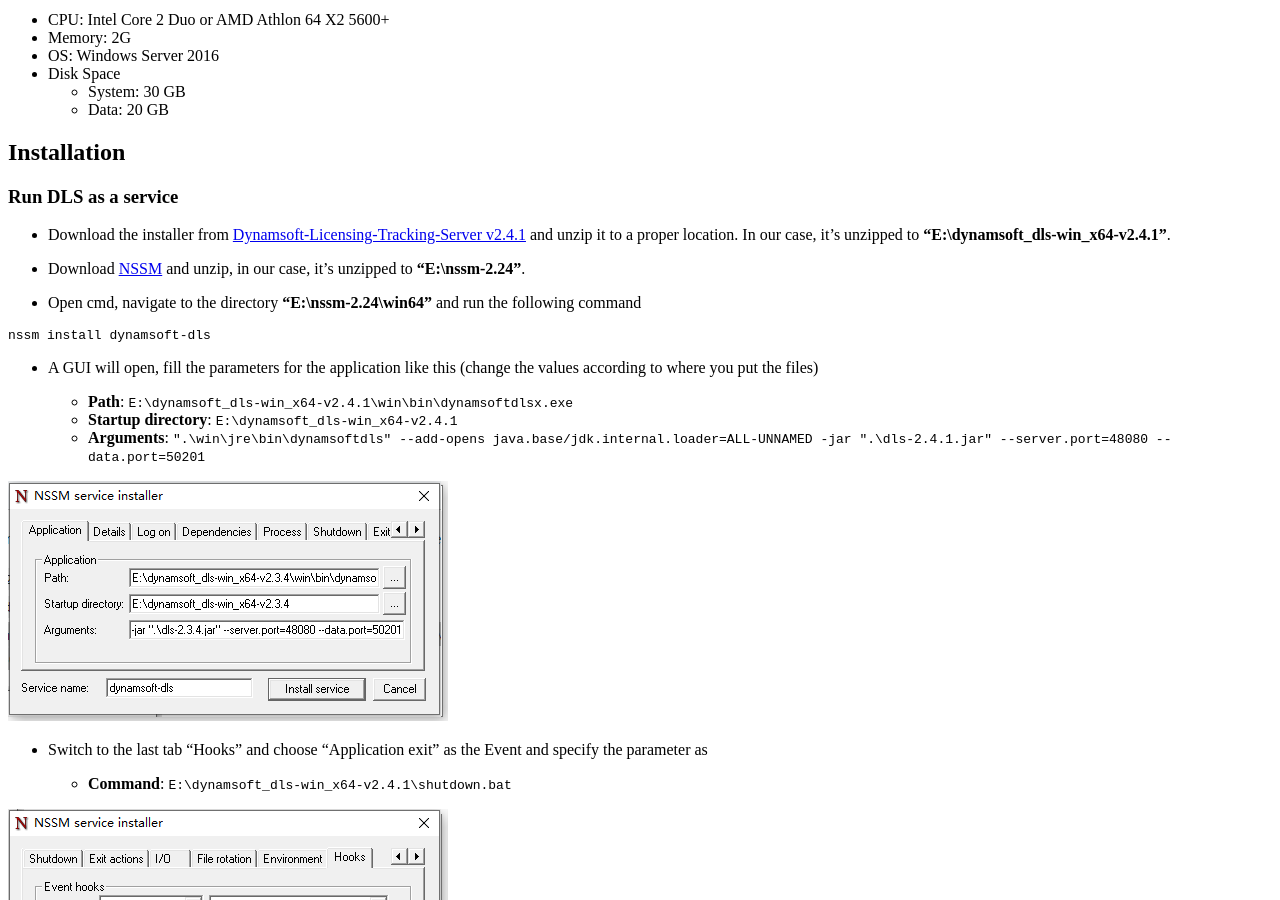
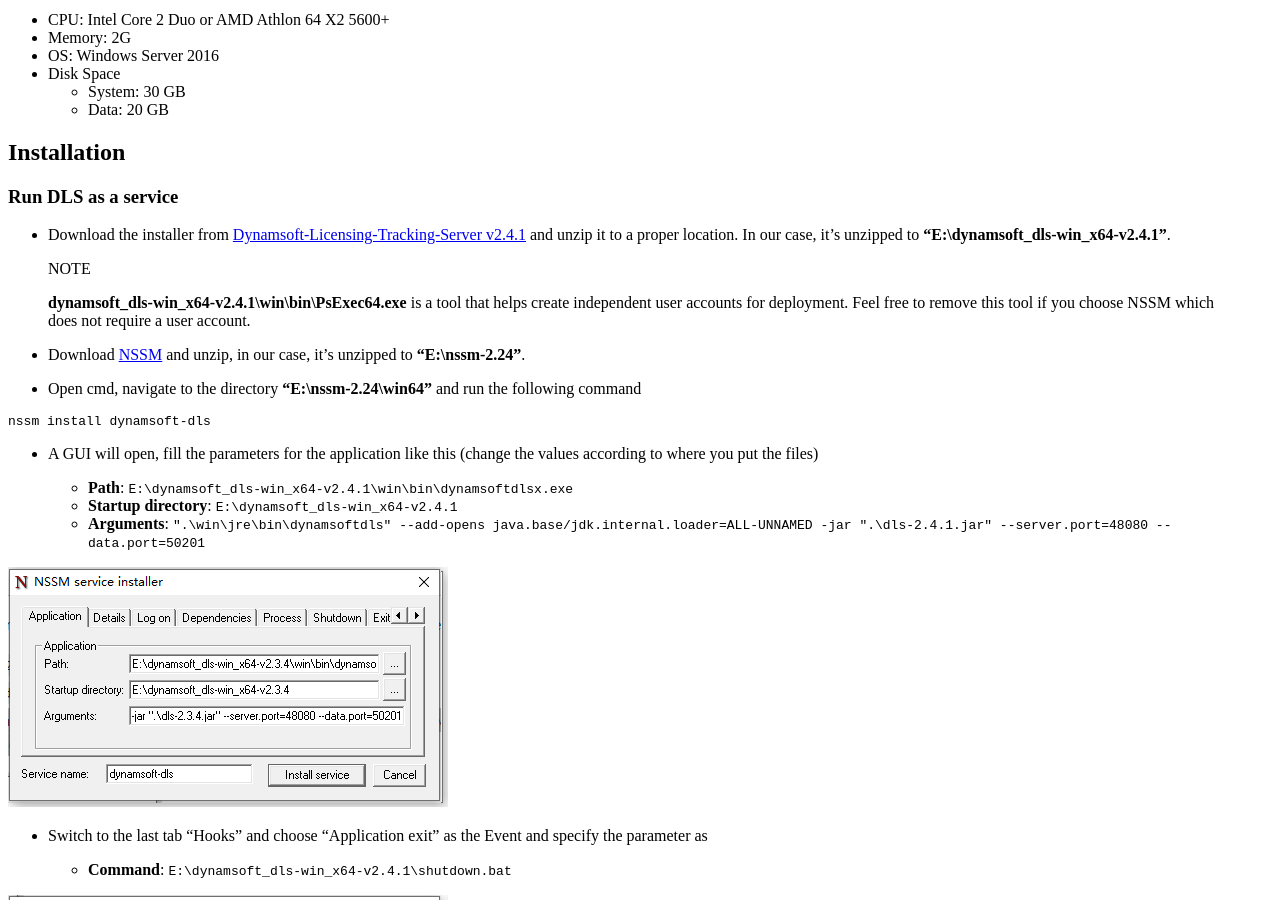
Before and after one commit to dynamsoft-docs/license-server-docs, a Jekyll site: the page built from selfhosting/DLSonWindows.md, in a window 1280 px wide and 900 px high, scrolled down 509 px. Built offline with Jekyll 4.4.1, drawn with Linux system fonts in a browser that asks for light colours.

Commit message:
Update DLSonWindows.md

```diff
--- a/selfhosting/DLSonWindows.md
+++ b/selfhosting/DLSonWindows.md
@@ -24,7 +24,12 @@
 
 * Download the installer from [Dynamsoft-Licensing-Tracking-Server v2.4.1](https://tst.dynamsoft.com/public/download/dls/2.4.1/dynamsoft_dls-win_x64-v2.4.1.zip) and unzip it to a proper location. In our case, it's unzipped to **"E:\dynamsoft_dls-win_x64-v2.4.1"**.
 
+> NOTE
+>
+> **dynamsoft_dls-win_x64-v2.4.1\win\bin\PsExec64.exe** is a tool that helps create independent user accounts for deployment. Feel free to remove this tool if you choose NSSM which does not require a user account.
+
 * Download [NSSM](https://nssm.cc/ci/nssm-2.24-101-g897c7ad.zip) and unzip, in our case, it's unzipped to **"E:\nssm-2.24"**.
+
 
 * Open cmd, navigate to the directory **"E:\nssm-2.24\win64"** and run the following command
 
```
